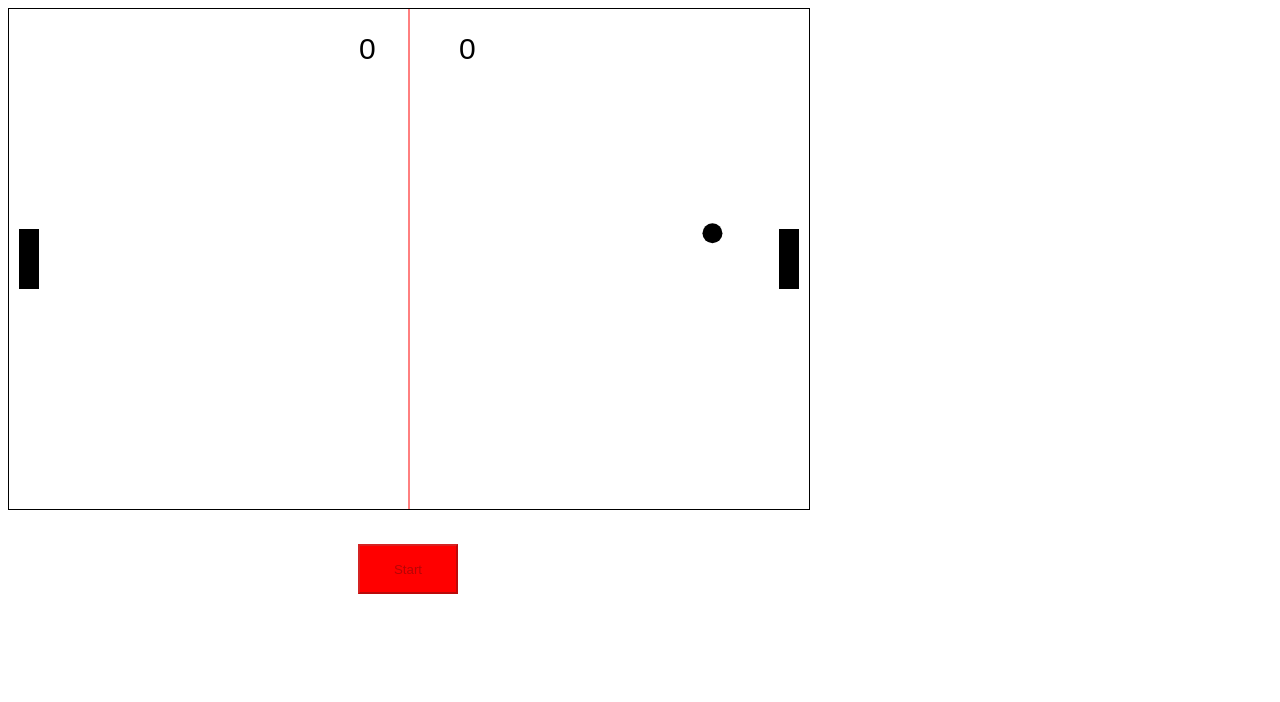
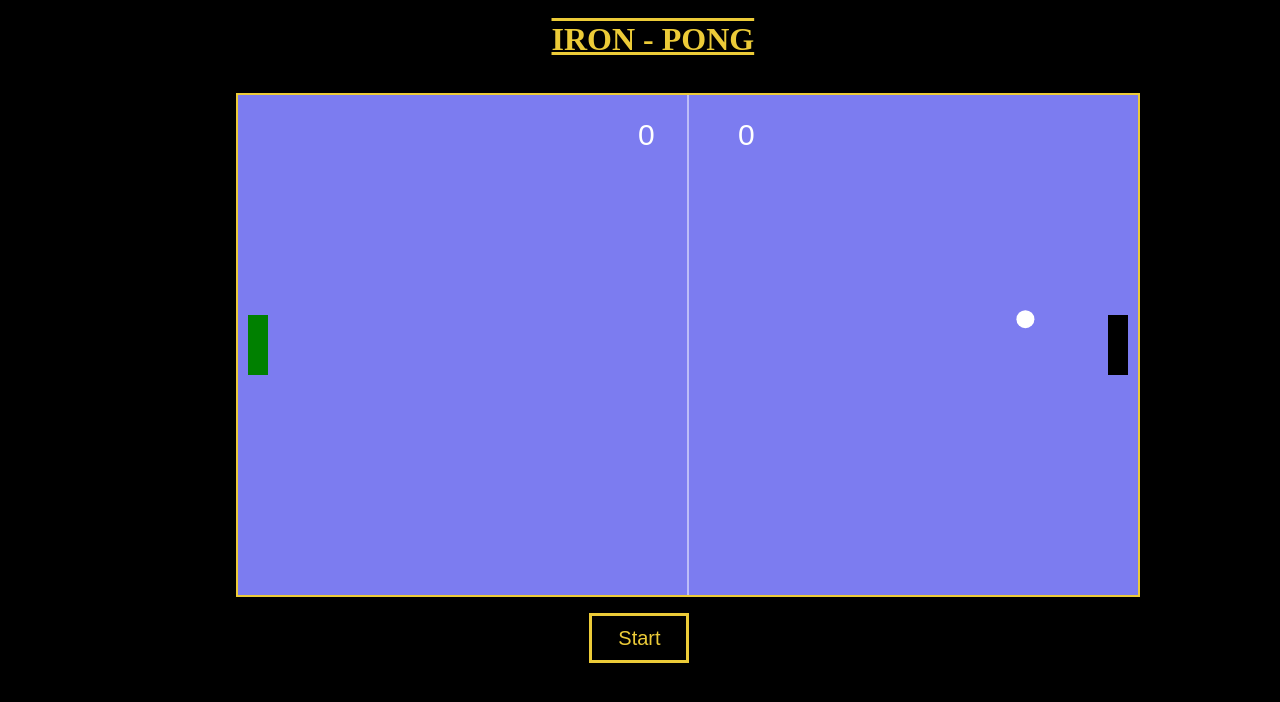
Before and after one commit to abeldeandres/Pong_JavaScript, a plain HTML site: page index.html in a window 1280 px wide. Both pictures are taken after a click on the button "Start". Drawn offline with Linux system fonts and the light colour scheme.

Commit message:
ultima actualizacion

```diff
--- a/background.js
+++ b/background.js
@@ -5,10 +5,6 @@ class Background {
     this.h = this.ctx.canvas.height
     this.x = 0
     this.y = 0
-
-
-
-
   }
 
   draw() {
@@ -16,7 +12,7 @@ class Background {
     ctx.beginPath();
     ctx.moveTo(this.w/2, 0);
     ctx.lineTo(this.w/2, this.h);
-    ctx.strokeStyle = "#FF0000";
+    ctx.strokeStyle = "white";
     ctx.stroke();
   }
 
--- a/game.js
+++ b/game.js
@@ -3,7 +3,6 @@ const DOWN_KEY = 40;
 const W_KEY=87;
 const S_KEY=83;
 const PAUSA = 32;
-//let countDown = (this.scoreLeft>0 || this.scoreRight>0) ? 1000: 3000
 
 let pause = false
 
@@ -18,8 +17,6 @@ class Game {
     this.pelota = new Pelota(this.ctx);
     this.rectanguloDer= new Rectangulo(this.ctx,this.ctx.canvas.width-30,this.ctx.canvas.height/2 - 30);
     this.rectanguloIzq= new Rectangulo(this.ctx,10,this.ctx.canvas.height/2 - 30);
-
-
 
 
     this._setListeners();
@@ -40,19 +37,24 @@ class Game {
 
 
       this._clear()
+      this.gameOver();
+      start.disabled = false
       this._draw()
       this._moveRectangulos()
 
+
       if (newRound === true) {
         this.startNewRound()
-
         return
       }
+
 
       this._move()
       this._checkCollisions();
 
+
     }, 1000 / 60)
+
   }
 
 
@@ -62,20 +64,23 @@ class Game {
 
   _draw() {
     this.ctx.font = "30px Arial";
-    this.ctx.fillStyle = "black";
+    this.ctx.fillStyle = "white";
     this.ctx.fillText(this.scoreRight, this.ctx.canvas.width/2-50, 50);
     this.ctx.fillText(this.scoreLeft, this.ctx.canvas.width/2+50, 50);
+
+    this.ctx.fillStyle = "white"
+
     this.bg.draw();
     this.pelota.draw();
     this.rectanguloDer.draw();
+    this.fillStyle = "green"
     this.rectanguloIzq.draw();
 
   }
 
 
   _move() {
-    this.pelota.move()  //setTimeout(() => {this.pelota.move()}, 2000) ---->para poner retardo en el inicio de la pelota (pero choca con pause)
-    //console.log("yooou")
+    this.pelota.move()
   }
 
   _moveRectangulos () {
@@ -85,10 +90,10 @@ class Game {
 
   _checkCollisions() {
 
-    if(this.pelota.collide(this.rectanguloDer || this.rectanguloDer + 40)){
+    if(this.pelota.collide(this.rectanguloDer || this.rectanguloDer + 500)){ //--------->PARA LA ACELARACION
       this.pelota.cambiarDireccionX(-5);
       this.pelota.aumentarVelocidad(-3)
-    }else if(this.pelota.collide(this.rectanguloIzq || this.rectanguloIzq - 40)){
+    }else if(this.pelota.collide(this.rectanguloIzq || this.rectanguloIzq - 500)){ //-----------> PARA LA ACELARACION
       this.pelota.cambiarDireccionX(5);
       this.pelota.aumentarVelocidad(3)
     }
@@ -121,10 +126,45 @@ class Game {
   }
 
   printPause () {
+    this.ctx.font = "40px Arial";
+    this.ctx.fillStyle = "red";
+    this.ctx.textAlign = "center"
+    this.ctx.fillText("- PAUSE -", this.ctx.canvas.width/2, this.ctx.canvas.height/2);
+  }
+
+  /*printMatchPoint() {
     this.ctx.font = "30px Arial";
     this.ctx.fillStyle = "black";
     this.ctx.textAlign = "center"
-    this.ctx.fillText("PAUSE", this.ctx.canvas.width/2, this.ctx.canvas.height/2 );
+    this.ctx.fillText("MATCH POINT", this.ctx.canvas.width/2, this.ctx.canvas.height/2 );
+  }*/
+
+  printRightPlayerWins () {
+    this.ctx.font = "30px Arial";
+    this.ctx.fillStyle = "yellow";
+    this.ctx.textAlign = "center"
+    this.ctx.fillText("RIGHT PLAYER WINS", this.ctx.canvas.width/1.35, this.ctx.canvas.height/2+10);
+  }
+
+  printLeftPlayerWins () {
+    this.ctx.font = "30px Arial";
+    this.ctx.fillStyle = "yellow";
+    this.ctx.textAlign = "center"
+    this.ctx.fillText("LEFT PLAYER WINS", this.ctx.canvas.width/4, this.ctx.canvas.height/2-10);
+  }
+
+  gameOver() {
+    //if scoreLeft or ScoreRight === 11-------->start.disabled = false; innerHTML del boton = restart
+    if (this.scoreLeft >= 11 && this.scoreLeft - this.scoreRight > 1) {
+      clearInterval(this.intervalId);
+      this.printRightPlayerWins()
+
+    } else if (this.scoreRight >= 11 && this.scoreRight - this.scoreLeft > 1) {
+      clearInterval(this.intervalId);
+      this.printLeftPlayerWins();
+
+
+    }
   }
 
   startNewRound () {
@@ -134,17 +174,21 @@ class Game {
   _setListeners() {
     document.onkeydown = (e) => {
       if (e.keyCode === TOP_KEY) {
-        //this.vy = -5
-        this.rectanguloDer.aumentarVelocidad(-5);
+
+        this.rectanguloDer.aumentarVelocidad(-6);
+
       } else if (e.keyCode === DOWN_KEY) {
-        //this.vy = 5
-        this.rectanguloDer.aumentarVelocidad(5);
+
+        this.rectanguloDer.aumentarVelocidad(6);
+
       } else if (e.keyCode === W_KEY) {
-        //this.vy = 5
-        this.rectanguloIzq.aumentarVelocidad(-5);
+
+        this.rectanguloIzq.aumentarVelocidad(-6);
+
       } else if (e.keyCode === S_KEY) {
-        //this.vy = 5
-        this.rectanguloIzq.aumentarVelocidad(5);
+
+        this.rectanguloIzq.aumentarVelocidad(6);
+
       } else if (e.keyCode===PAUSA) {
         pause = !pause
       }
--- a/index.html
+++ b/index.html
@@ -7,13 +7,20 @@
   <link href="style.css" rel="stylesheet" type="text/css" />
 </head>
 <body>
+  <h1 id="title">
+      IRON - PONG
+  </h1>
   <div id="canvas">
-    <canvas id="my-canvas" width="800" height="500"/>
+    <canvas id="my-canvas" width="900" height="500"/>
   </div>
 
   <div>
-    <button>Start</button>
+    <button>
+      <span>Start</span>
+    </button>
   </div>
+
+
 
   <script src="background.js"></script>
   <script src="pelota.js"></script>
--- a/pelota.js
+++ b/pelota.js
@@ -5,7 +5,7 @@ class Pelota {
     this.h = 40
     this.x= this.ctx.canvas.width/2;
     this.y= this.ctx.canvas.height/2;
-    this.r=10;
+    this.r=9;
 
 
 
@@ -15,12 +15,11 @@ class Pelota {
   }
 
   draw() {
-
-      console.log('entra')
-      this.ctx.beginPath();
-      this.ctx.arc(this.x, this.y, this.r, 0, 2 * Math.PI);
-      this.ctx.fill();
-
+    this.ctx.beginPath();
+    this.ctx.arc(this.x, this.y, this.r, 0, 2 * Math.PI);
+    this.ctx.fill();
+    this.ctx.fillStyle = "black"
+    //this.ctx.strokeStyle = "red"
     //this.ctx.stroke();
     //this.ctx.closePath()
   }
@@ -31,7 +30,7 @@ class Pelota {
   }
 
   collide(el) {
-    const colX = el.x + el.w > this.x - 2 && el.x < this.x + 2
+    const colX = el.x + el.w > this.x - this.r && el.x < this.x + this.r
     const colY = el.y + el.h > this.y && el.y < this.y
 
     return colX && colY
@@ -73,9 +72,4 @@ class Pelota {
     this.vx += vel
   }
 
-
-  iniciarPelota(){
-    this.x=250;
-    this.y=150;
-  }
 }
--- a/rectangulo.js
+++ b/rectangulo.js
@@ -14,6 +14,7 @@ class Rectangulo {
   draw() {
     this.ctx.beginPath();
     this.ctx.fillRect(this.x, this.y, this.w, this.h);
+    this.ctx.fillStyle = "green"
     this.ctx.closePath()
   }
 
--- a/style.css
+++ b/style.css
@@ -1,12 +1,30 @@
 canvas {
-  border: 1px solid;
-  background-color: white;
+  border: 2px solid  rgb(236, 203, 56);;
+  background-color: rgb(124, 124, 240);
+  margin-top: 1%;
+  margin-left: 18%;
   }
 
-  button {
-    background-color: red;
-    height: 50px;
-    width: 100px;
-    margin-left: 350px;
-    margin-top: 30px;
-  }
+button {
+  background-color: black;
+  height: 50px;
+  width: 100px;
+  margin-left: 46%;
+  margin-top: 1%;
+  border: rgb(236, 203, 56) solid;
+}
+
+body {
+  background-color: black;
+}
+
+#title {
+  color:rgb(236, 203, 56);
+  margin-left: 43%;
+  text-decoration: underline overline
+}
+
+span {
+  color: rgb(236, 203, 56);
+  font-size: 20px;
+}
```
Also changed, not shown: script.js (line endings or trailing spaces).
